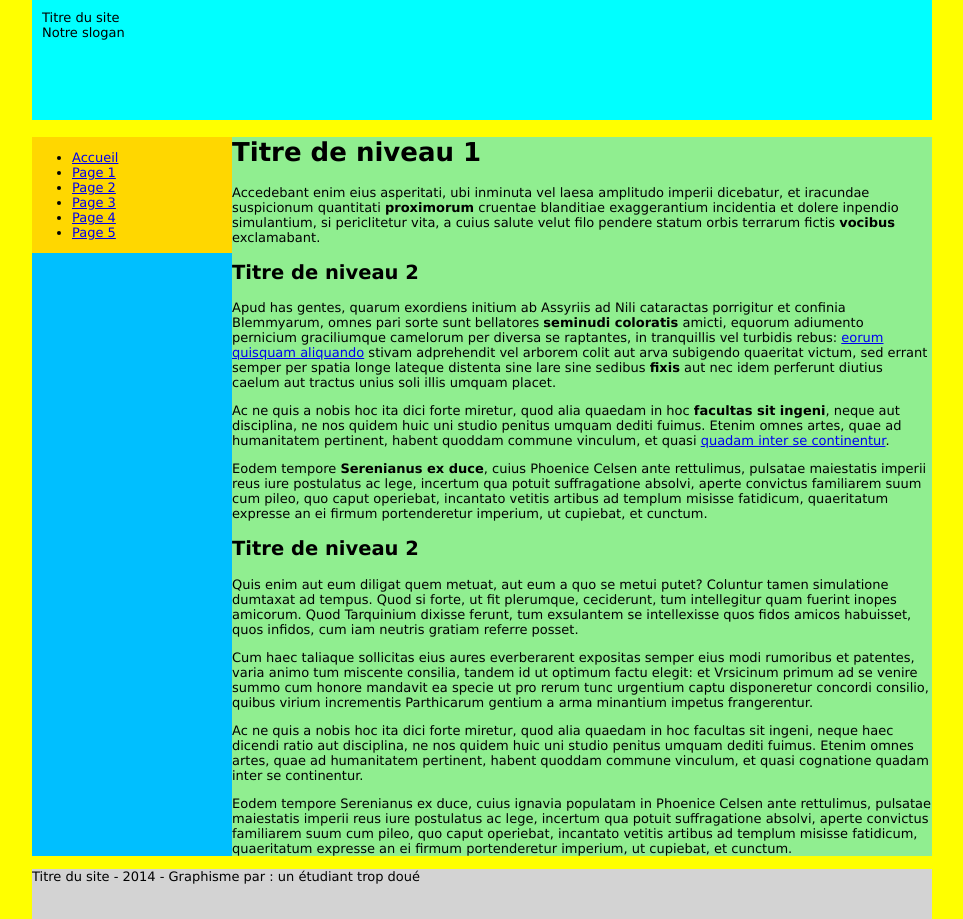
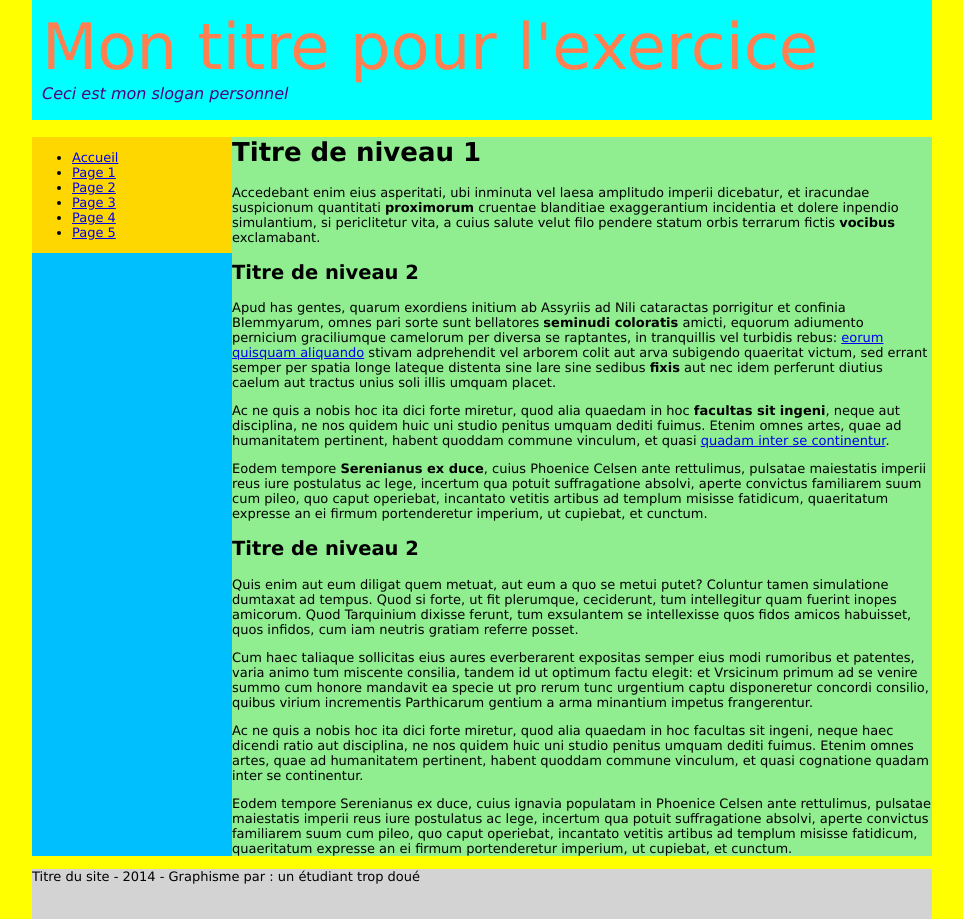
Before and after one commit to hakimchraa/pj_projet_base, a plain HTML site: page index.html in a window 1280 px wide. Shown: the whole page, without its empty margins (158-1121 px from the left). Drawn offline with Linux system fonts and the light colour scheme.

Commit message:
3. Mise en forme de l’en-tête de la page HTML
    CSS : En utilisant le sélecteur .entete :
              Ajoutez une marge intérieur de 10px ;
              Modifiez la couleur d’arrière-plan de la zone d’en-tête.

    HTML : Ajoutez une class aux deux éléments <div></div>
    contenant les textes “titre du site” et “Notre slogan” afin de pouvoir,
    par la suite, les sélectionner en CSS pour personnaliser leur mise en
    forme.

    CSS : Grâce aux classes que vous venez d’ajouter, personnalisez les deux éléments identifiés précédemment :
         Modifiez la taille des caractères ;
         Modifiez la couleur du texte :
    Propriété : color,
    Exemples de valeur : yellow, purple, gold ;

    CSS : Modifiez le slogan du site afin qu’il soit en italique :
        Modifier le style des caractère pour les passer en italique :
    Propriété : font-style,

    HTML : Personnalisez les textes du titre et du slogan du site en remplaçant le texte existant par le texte de votre choix

```diff
--- a/index.html
+++ b/index.html
@@ -11,8 +11,13 @@
 <body>
     <div class="page">
         <div class="entete">
-            <div>Titre du site</div>
-            <div>Notre slogan</div>
+            <!-- HTML : Ajoutez une class aux deux éléments <div></div>
+contenant les textes “titre du site” et “Notre slogan” afin de pouvoir,
+par la suite, les sélectionner en CSS pour personnaliser leur mise en
+forme. -->
+<!--     HTML : Personnalisez les textes du titre et du slogan du site en remplaçant le texte existant par le texte de votre choix. -->
+            <div class="title">Mon titre pour l'exercice</div>
+            <div class="slogan">Ceci est mon slogan personnel</div>
         </div>
         <div class="colonnes">
             <div class="colonne_menu">
--- a/style.css
+++ b/style.css
@@ -72,6 +72,26 @@ de police utilisés par défaut pour l’ensemble de la page HTML. */
     background-color: aqua;
 }
 
+/* CSS : Grâce aux classes que vous venez d’ajouter, personnalisez les deux éléments identifiés précédemment :
+     Modifiez la taille des caractères ;
+     Modifiez la couleur du texte :
+Propriété : color,
+Exemples de valeur : yellow, purple, gold ; */
+
+.title {
+    color: coral;
+    font-size: 4rem;
+}
+
+.slogan {
+    color: indigo;
+    font-size: 1rem;
+    /* CSS : Modifiez le slogan du site afin qu’il soit en italique :
+    Modifier le style des caractère pour les passer en italique :
+    Propriété : font-style, */
+    font-style: italic;
+}
+
 .colonnes {
     background-color: deepskyblue;
 }
```
